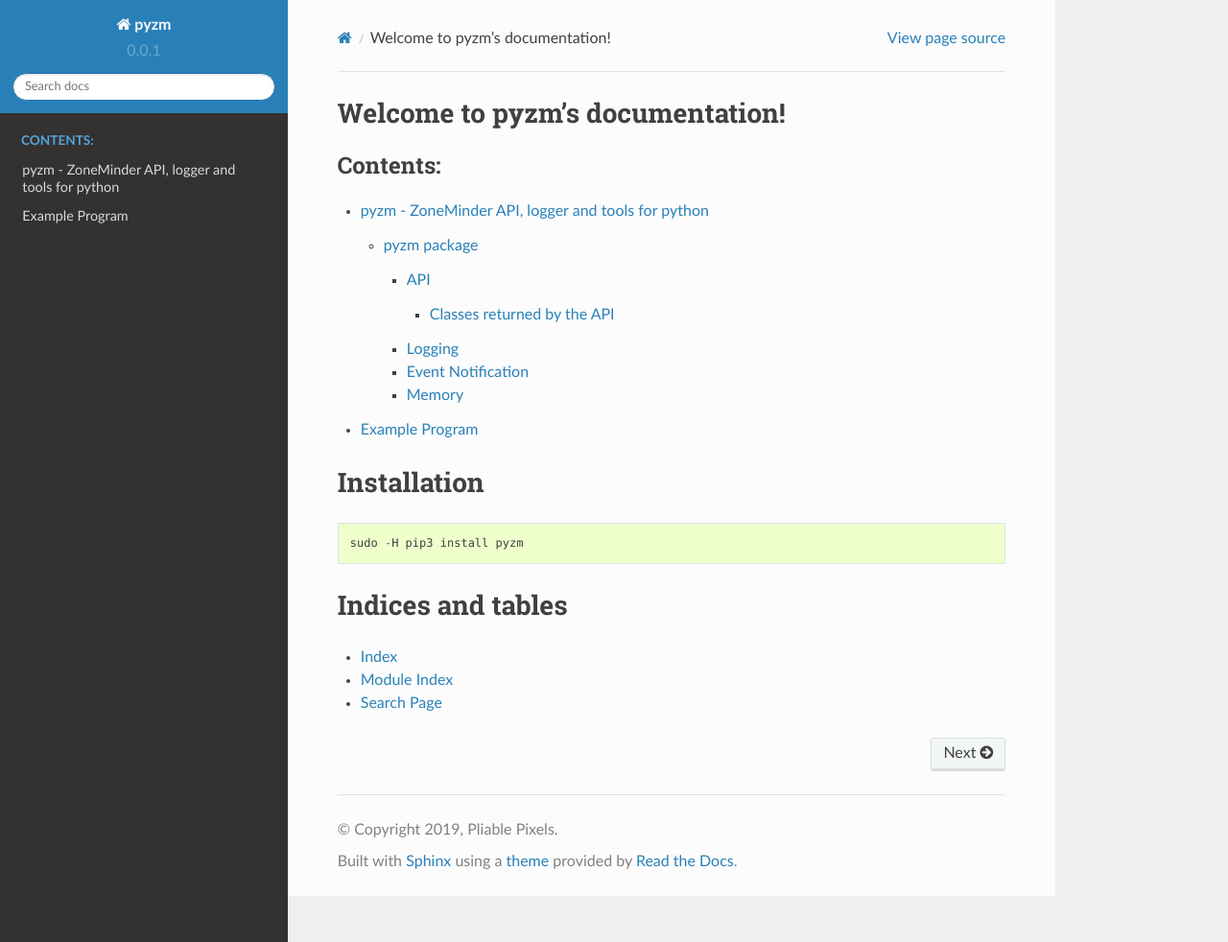
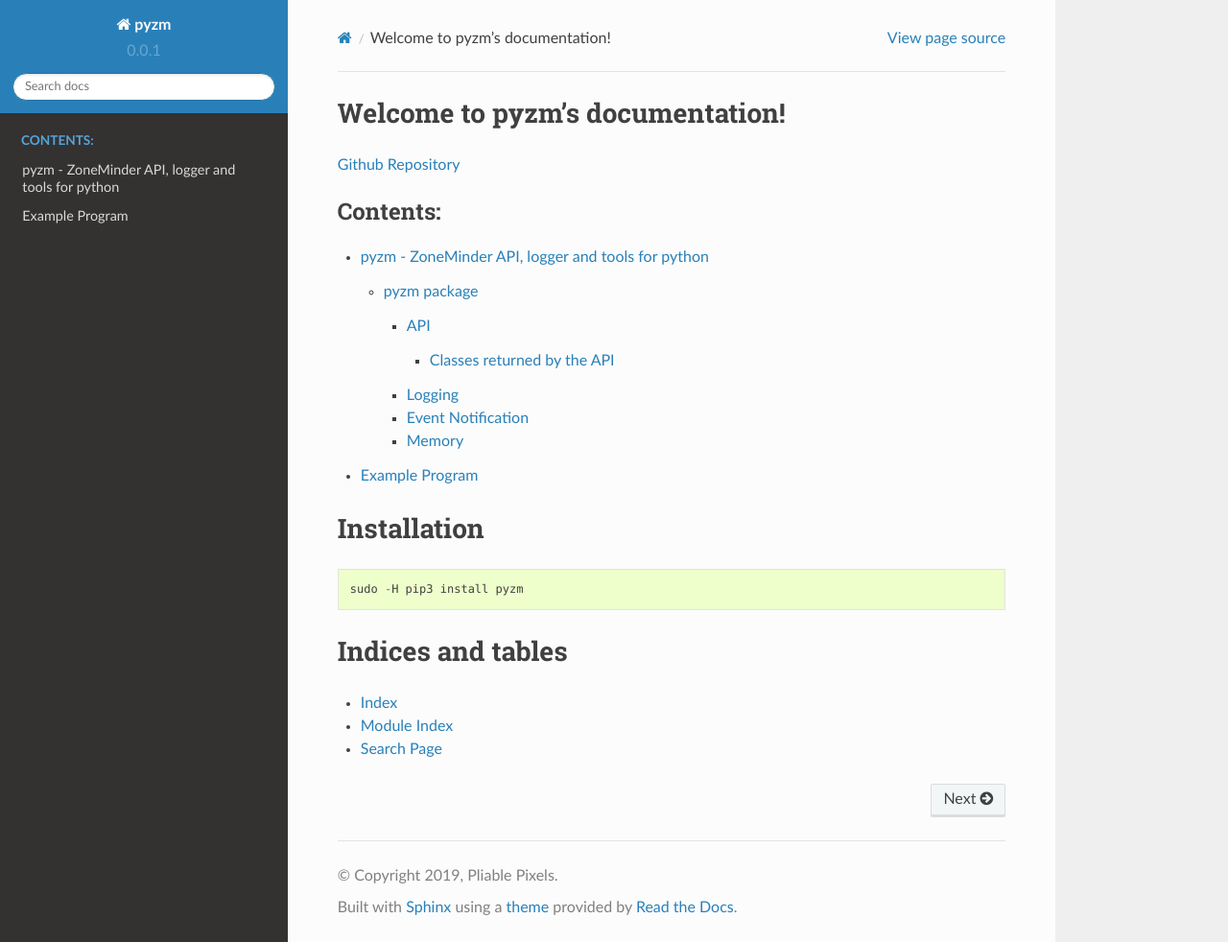
Before and after one commit to ZoneMinder/pyzm, a Sphinx documentation site: the page built from docs/index.rst, in a window 1280 px wide and 982 px high. Shown: the whole window at 96% size. Built offline with Sphinx 7.4.7 and the Read the Docs theme 2.0.0, drawn with Linux system fonts in a browser that asks for light colours.

Commit message:
link to GH repo

```diff
--- a/docs/index.rst
+++ b/docs/index.rst
@@ -6,6 +6,8 @@
 
 Welcome to pyzm's documentation!
 ================================
+
+`Github Repository <https://github.com/pliablepixels/pyzm>`__
 
 .. toctree::
    :maxdepth: 4
```
